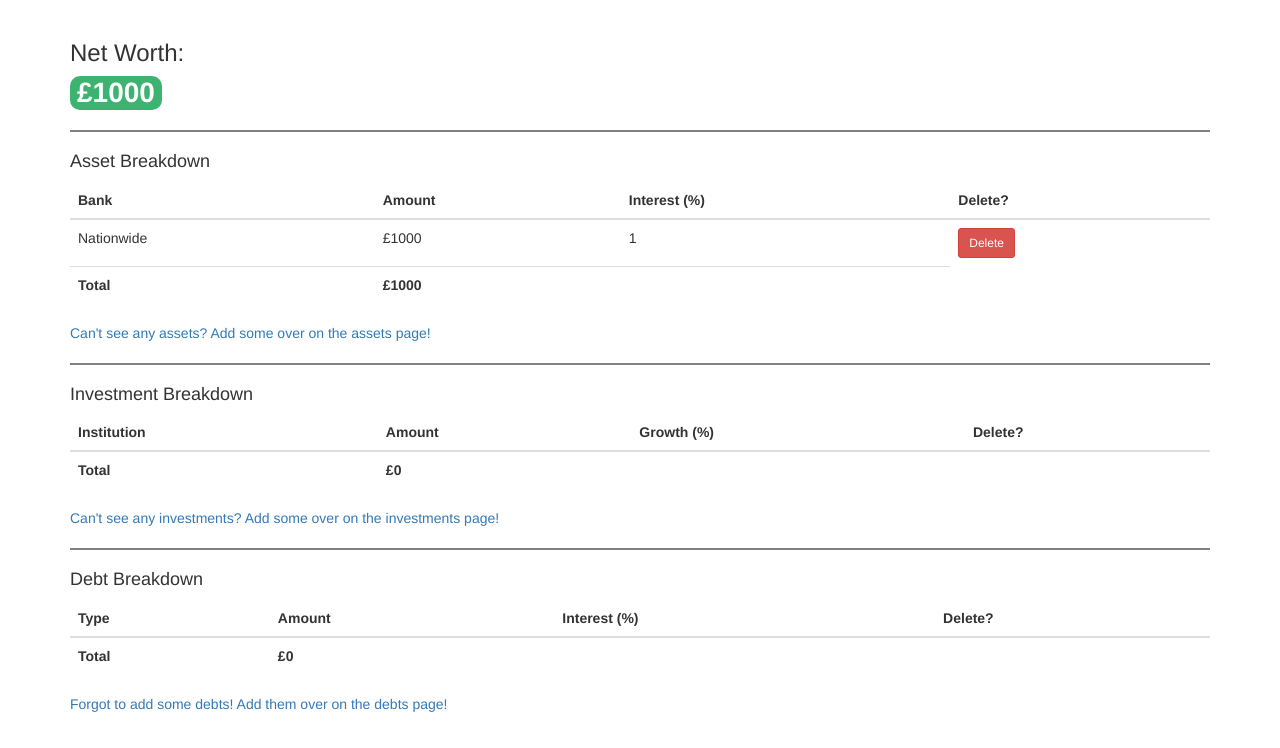
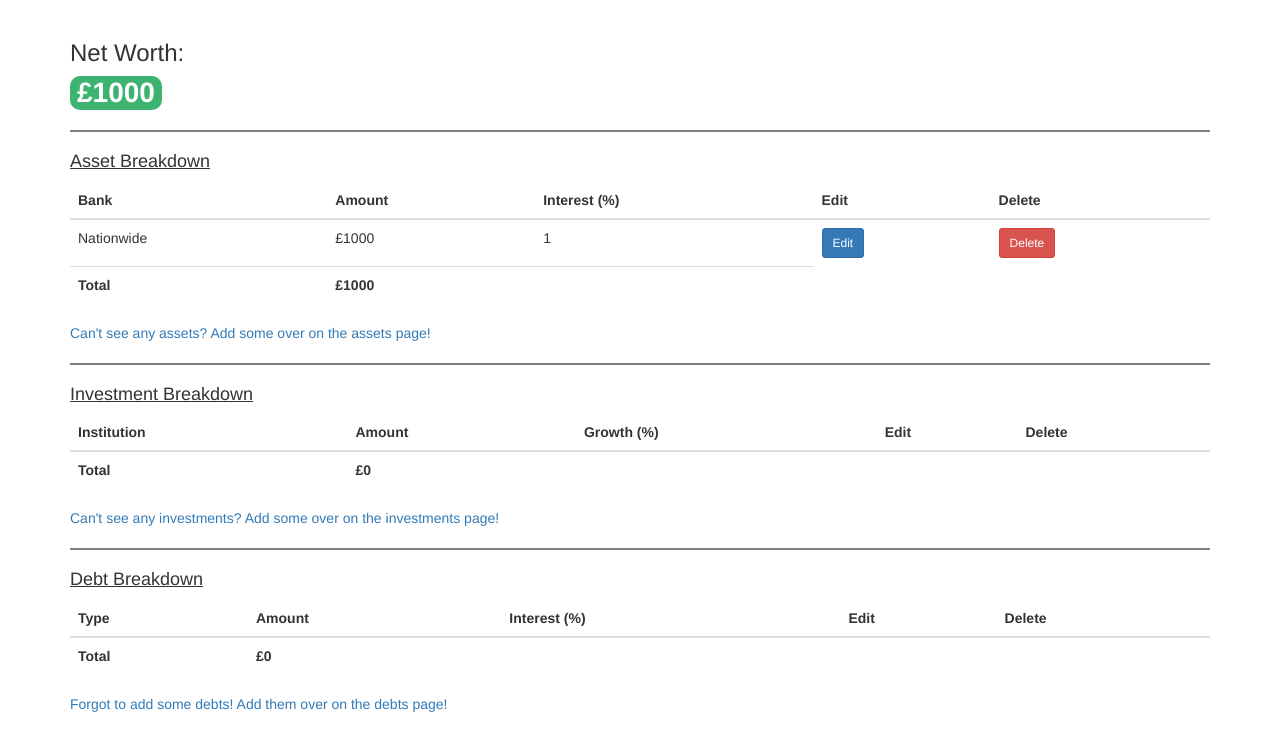
Before and after one commit to jagraj28/PersonalFinance, a Flask app: page /account in a window 1280 px wide. Shown: the part 52-800 px from the top of the page. Run offline with Flask 2, Linux system fonts and the light colour scheme; data comes from the database, SQL or seed files in the repository; both versions use the stored data as it was after the commit; data that the repository does not hold is empty; some libraries are stand-ins or nearby versions.

Commit message:
v3.1.1
Created edit button, without routing

```diff
--- a/templates/account.html
+++ b/templates/account.html
@@ -17,14 +17,15 @@
     {% endif %}
     <hr style="height:2px;border-width:0;color:gray;background-color:gray">
 
-    <h4>Asset Breakdown</h4>
+    <h4><u>Asset Breakdown</u></h4>
         <table class="table">
             <thead>
             <tr>
                 <th>Bank</th>
                 <th>Amount</th>
                 <th>Interest (%)</th>
-                <th>Delete?</th>
+                <th>Edit</th>
+                <th>Delete</th>
             </tr>
             </thead>
             <tbody>
@@ -34,11 +35,13 @@
                 <td>£{{ asset.amount }}</td>
                 <td>{{ asset.interest }}</td>
                 <td>
+                    <a type='submit' class='btn btn-primary btn-sm' href="#">Edit</a>
+                </td>
+                <td>
                     <a type='submit' class='btn btn-danger btn-sm' href="{{ url_for('delete_asset', asset_id=asset.id) }}">Delete</a>
                 </td>
             </tr>
             {% endfor %}
-
             <tr>
                 <th>Total</th>
                 <th>£{{ total_assets }}</th>
@@ -49,14 +52,15 @@
     <a href="{{ url_for('assets') }}">Can't see any assets? Add some over on the assets page!</a>
     <hr style="height:2px;border-width:0;color:gray;background-color:gray">
 
-    <h4>Investment Breakdown</h4>
+    <h4><u>Investment Breakdown</u></h4>
         <table class="table">
             <thead>
             <tr>
                 <th>Institution</th>
                 <th>Amount</th>
                 <th>Growth (%)</th>
-            <th>Delete?</th>
+                <th>Edit</th>
+                <th>Delete</th>
             </tr>
             </thead>
             <tbody>
@@ -65,6 +69,9 @@
                 <td>{{ investment.institution }}</td>
                 <td>£{{ investment.amount }}</td>
                 <td>{{ investment.growth }}</td>
+                <td>
+                    <a type='submit' class='btn btn-primary btn-sm' href="#">Edit</a>
+                </td>
                 <td>
                     <a type='submit' class='btn btn-danger btn-sm' href="{{ url_for('delete_investment', investment_id=investment.id) }}">Delete</a>
                 </td>
@@ -80,14 +87,15 @@
     <a href="{{ url_for('investments') }}">Can't see any investments? Add some over on the investments page!</a>
     <hr style="height:2px;border-width:0;color:gray;background-color:gray">
 
-    <h4>Debt Breakdown</h4>
+    <h4><u>Debt Breakdown</u></h4>
         <table class="table">
             <thead>
             <tr>
                 <th>Type</th>
                 <th>Amount</th>
                 <th>Interest (%)</th>
-                <th>Delete?</th>
+                <th>Edit</th>
+                <th>Delete</th>
             </tr>
             </thead>
             <tbody>
@@ -96,6 +104,9 @@
                     <td>{{ debt.debt_type }}</td>
                     <td>£{{ debt.amount }}</td>
                     <td>{{ debt.interest }}</td>
+                    <td>
+                        <a type='submit' class='btn btn-primary btn-sm' href="#">Edit</a>
+                    </td>
                     <td>
                         <a type='submit' class='btn btn-danger btn-sm' href="{{ url_for('delete_debt', debt_id=debt.id) }}">Delete</a>
                     </td>
```
Also changed, not shown: site.db. Lines whose indentation alone changed are shown as unchanged.
